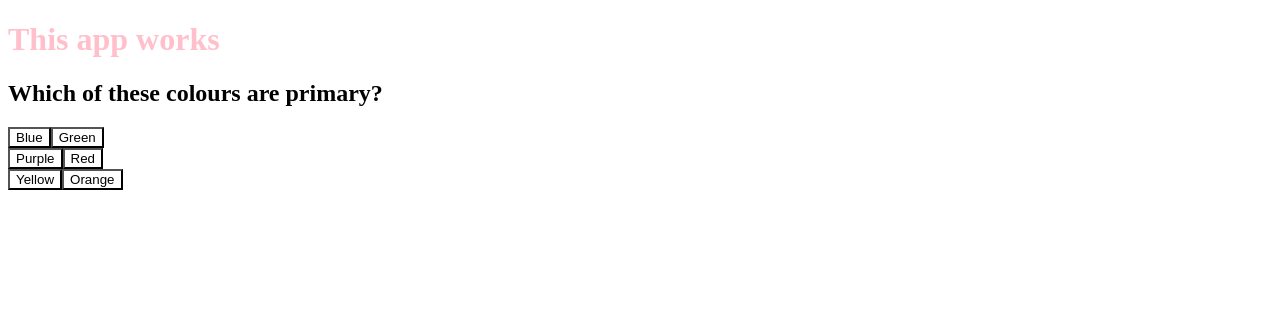
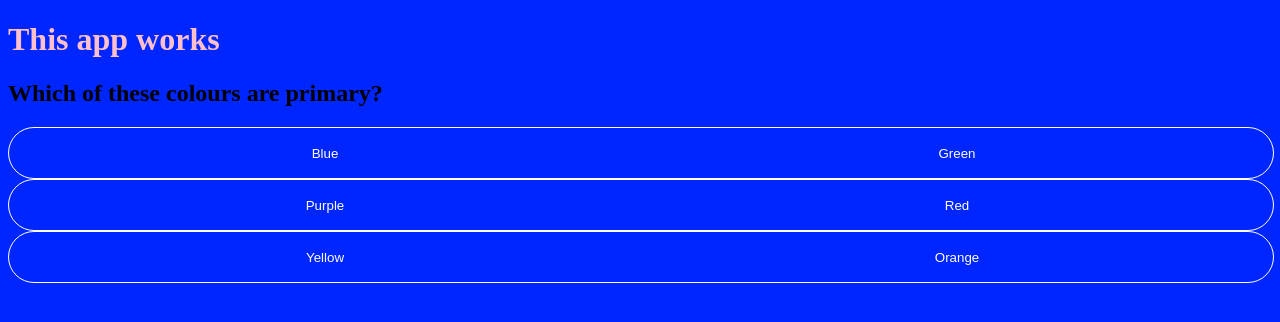
Before and after one commit to FaridahAbdulsalam/tech-test, a React (Vite) app: page / in a window 1280 px wide. Shown: the top 322 px of the page. Built offline with nearby package versions, Linux system fonts and the light colour scheme.

Commit message:
toggles styled: without transition yet

```diff
--- a/src/App.scss
+++ b/src/App.scss
@@ -1,3 +1,7 @@
+*{
+    background-color: rgb(0, 38, 255);
+}
+
 h1{
     color: pink;
 }
--- a/src/App.tsx
+++ b/src/App.tsx
@@ -1,14 +1,14 @@
-import { useState } from 'react';
-import './App.scss';
-import Question from './components/Question';
-import ToggleButton from './components/ToggleButton';
-import { questions } from './questions';
+import { useState } from "react";
+import "./App.scss";
+import Question from "./components/Question";
+import ToggleButton from "./components/ToggleButton";
+import { questions } from "./questions";
 
 function App() {
-
-  const [selectedAnswers, setSelectedAnswers] = useState<string[]>([])
-  const [currentQuestion, setCurrentQuestion] = useState<number>(0)
-  const [isLocked, setLocked] = useState<boolean>(false)
+  const [activeTabIndex, setActiveTabIndex] = useState<number | null>(null)
+  const [selectedAnswers, setSelectedAnswers] = useState<string[]>([]);
+  const [currentQuestion, setCurrentQuestion] = useState<number>(0);
+  const [isLocked, setLocked] = useState<boolean>(false);
 
   const handleToggle = (selectedAnswer: string, index: number) => {
     const updatedAnswers = [...selectedAnswers];
@@ -16,29 +16,27 @@ function App() {
     setSelectedAnswers(updatedAnswers);
 
     const correctAnswers = questions[currentQuestion].correctAnswers;
-    if(correctAnswers.every(answer => updatedAnswers.includes(answer))){
-      setLocked(true)
+    if (correctAnswers.every((answer) => updatedAnswers.includes(answer))) {
+      setLocked(true);
     }
- }
-
+  };
 
   return (
     <>
       <h1>This app works</h1>
-    <Question label={questions[currentQuestion].question}/>
+      <Question label={questions[currentQuestion].question} />
       {questions[currentQuestion].sets.map((set, index) => (
         <ToggleButton
           key={index}
           optionA={set.optionA}
           optionB={set.optionB}
           selectedAnswer={selectedAnswers[index]}
-      correctAnswer={questions[currentQuestion].correctAnswers}
           onToggle={(answer) => handleToggle(answer, index)}
-      isLocked={isLocked}/>
+          isLocked={isLocked}
+        />
       ))}
-
     </>
-  )
+  );
 }
 
-export default App
+export default App;
--- a/src/components/ToggleButton.scss
+++ b/src/components/ToggleButton.scss
@@ -0,0 +1,38 @@
+.toggle-button-container{
+    position: relative;
+    display: flex;
+    width: 100%;
+    overflow: hidden;
+    height: 50px;
+    border: 1px solid white;
+    border-radius: 50px;
+
+
+    button{
+        border: none;
+    }
+
+    .tab{
+        flex: 1;
+        position: relative;
+        background-color: rgba(255, 255, 255, 0);
+        // border-bottom: 1px solid white;
+        // border-top: 1px solid white;
+
+
+        cursor: pointer;
+        text-align: center;
+        line-height: 50px;
+        color: white;
+
+    }
+
+    .tab.active{
+        background-color: rgba(221, 206, 208, 0.137);
+        color: black;
+        border: 2px solid rgba(255, 255, 255, 0.336);
+        border-radius: 50px;
+
+    }
+
+}
--- a/src/components/ToggleButton.tsx
+++ b/src/components/ToggleButton.tsx
@@ -6,7 +6,6 @@ type ToggleProps = {
   optionB: string;
   optionC?: string;
   selectedAnswer?: string;
-  correctAnswer: string[];
   onToggle: (option: string) => void;
   isLocked: boolean;
 };
@@ -16,7 +15,6 @@ const ToggleButton = ({
   optionB,
   optionC,
   selectedAnswer,
-  correctAnswer,
   onToggle,
   isLocked,
 }: ToggleProps) => {
@@ -27,23 +25,20 @@ const ToggleButton = ({
   };
 
   return (
-    <div>
+    <div className="toggle-button-container">
+
       <button
+        className={`tab ${selectedAnswer === optionA ? "active" : ""}`}
         onClick={() => handleOptionClick(optionA)}
         disabled={isLocked}
-        style={{
-          backgroundColor: selectedAnswer === optionA ? "lightpink" : "white",
-        }}
       >
         {optionA}
       </button>
 
       <button
+        className={`tab ${selectedAnswer === optionB ? "active" : ""}`}
         onClick={() => handleOptionClick(optionB)}
         disabled={isLocked}
-        style={{
-          backgroundColor: selectedAnswer === optionB ? "lightpink" : "white",
-        }}
       >
         {optionB}
       </button>
@@ -52,3 +47,7 @@ const ToggleButton = ({
 };
 
 export default ToggleButton;
+
+// style={{
+//     backgroundColor: selectedAnswer === optionB ? "lightpink" : "white",
+//   }}
```
Lines whose indentation alone changed are shown as unchanged.
